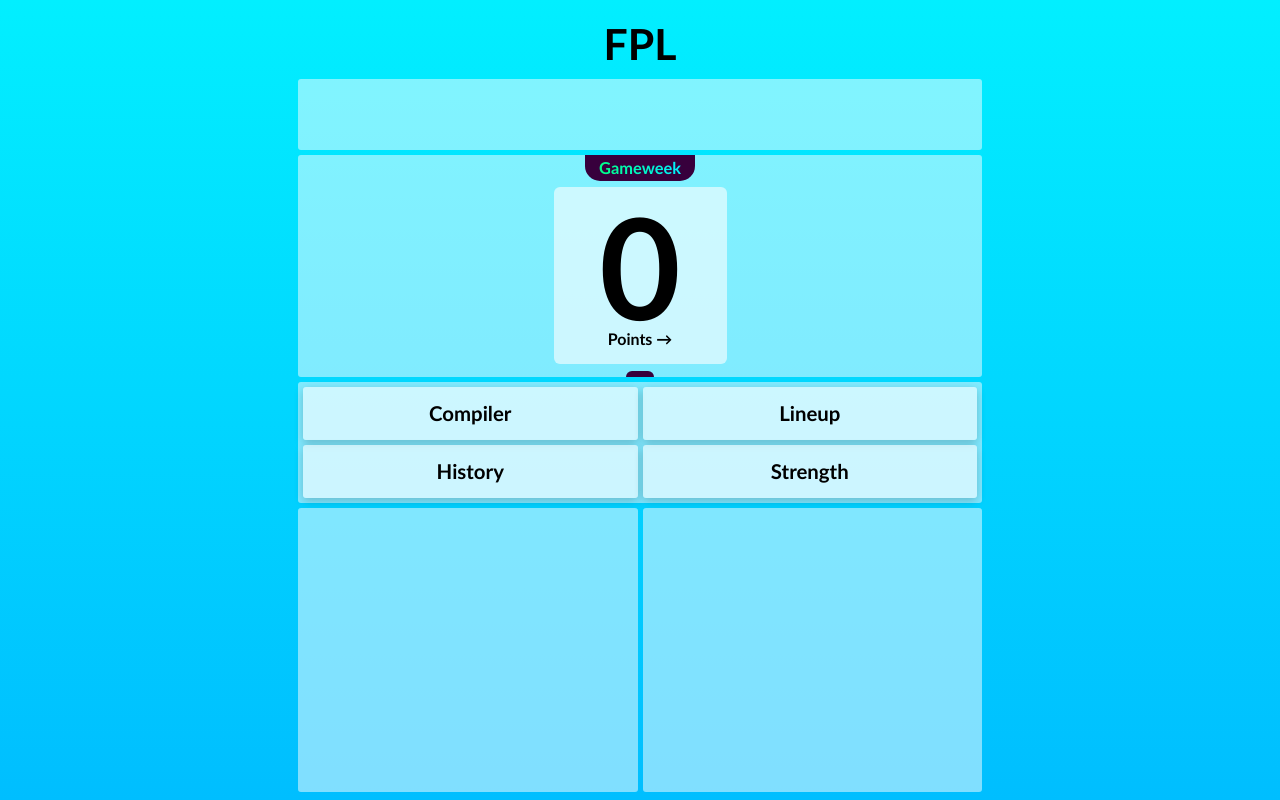
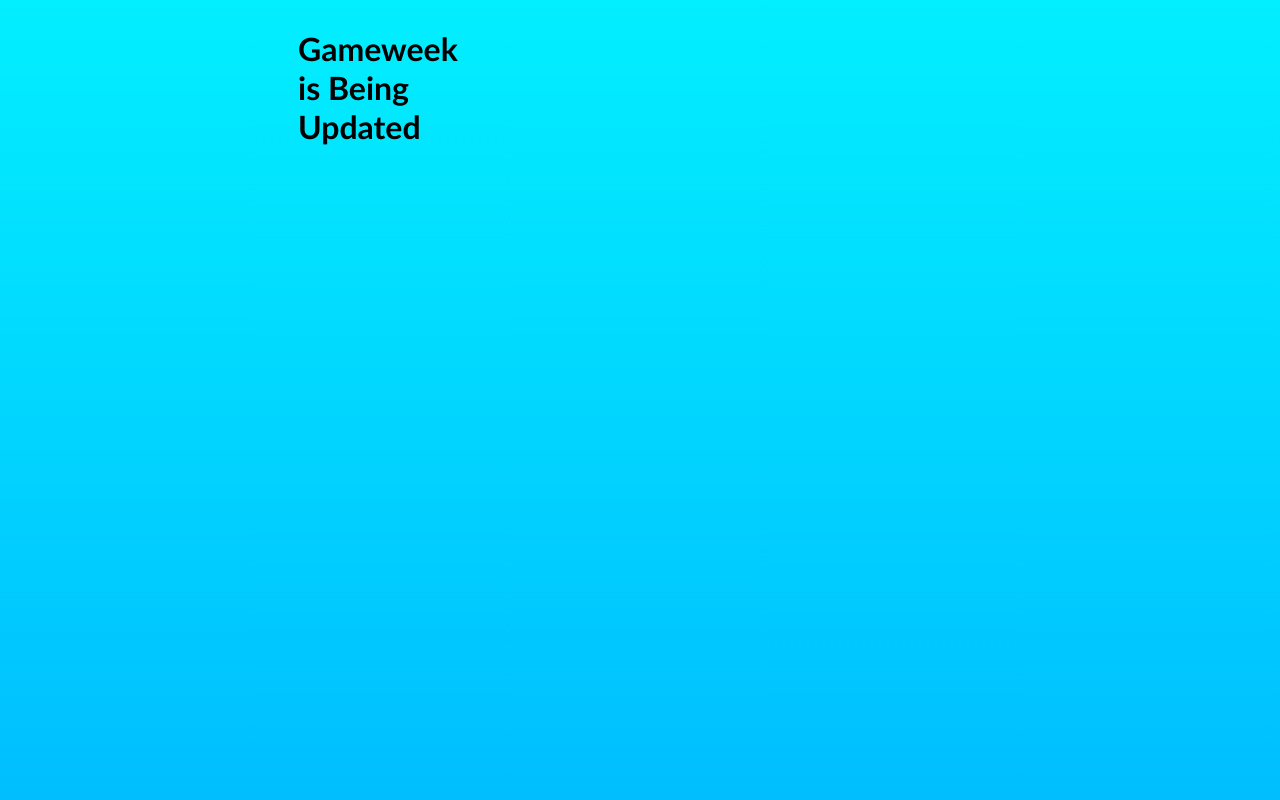
Before and after one commit to SK757/FPL_Compiler, a PHP site: page / in a window 1280 px wide. Run offline with PHP 8.4, Linux system fonts and the light colour scheme; data that the repository does not hold is empty.

Commit message:
Minor Changes

```diff
--- a/index.php
+++ b/index.php
@@ -7,7 +7,7 @@
     <meta name="Description" content="FPL Hub">
     <meta name="theme-color" content="#02efff">
     <script src="https://ajax.googleapis.com/ajax/libs/jquery/3.6.0/jquery.min.js"></script>
-    <link rel="stylesheet" type="text/css" href="styles/css/hub.css?=0.114">
+    <link rel="stylesheet" type="text/css" href="styles/css/hub.css?=0.118">
     <link rel="manifest" href="/manifest.json">
     <link rel="apple-touch-icon" sizes="180x180" href="/favicon/apple-touch-icon.png">
     <link rel="shortcut icon" href="/favicon/favicon.ico?=0.4">
@@ -15,9 +15,10 @@
 </head>
 <body>
 	<main class="container">
+		<?php include 'php/dates.php';
+		if (is_array($live)) { ?>
 		<div class="title"><h1>FPL</h1></div>
 		<div class="name">
-			<?php include 'php/dates.php' ?>
 			<h1><?php echo $leagues['name']; ?></h1>
 		</div>
 		<div class="points">
@@ -41,7 +42,7 @@
 		    	}
 		    	?>
 		    </span>
-			<a href="team" target="_top"><h2 class="score"></h2><p>Points &rarr;</p></a>
+			<a href="team" target="_self"><h2 class="score"></h2><p>Points &rarr;</p></a>
 			<span class="gwdb">
 				<span style="text-align: center;">
 		            <?php
@@ -64,16 +65,16 @@
 		</div>
 		<div class="nav">
 			<div class="comp">
-				<a href="compiler" target="_top"><h3>Compiler</h3></a>
+				<a href="compiler" target="_self"><h3>Compiler</h3></a>
 			</div>
 			<div class="lineup">
-				<a href="lineup" target="_top"><h3>Lineup</h3></a>
+				<a href="lineup" target="_self"><h3>Lineup</h3></a>
 			</div>
 			<div class="history">
-				<a href="history" target="_top"><h3>History</h3></a>
+				<a href="history" target="_self"><h3>History</h3></a>
 			</div>
 			<div class="strength">
-				<a href="strength" target="_top"><h3>Strength</h3></a>
+				<a href="strength" target="_self"><h3>Strength</h3></a>
 			</div>
 		</div>
 		<div class="table1">
@@ -104,6 +105,9 @@
 				?>
 			</ol>
 		</div>
+	<?php } else {
+		echo '<div class="offline"><h1>Gameweek is Being Updated</h1></div>';
+	} ?>
 	</main>
 
 	<script>
```
